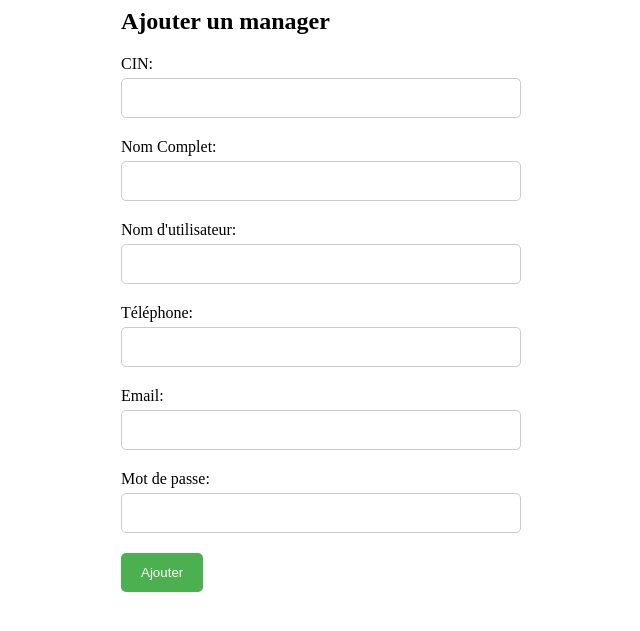
After one commit to gir-yay/BDD, a Django app: page /ajouter-admin/ in a window 1280 px wide. The commit adds this page. Shown: the top 631 px of the page, without its empty margins (319-959 px from the left). Run offline with Django 4.2, Linux system fonts and the light colour scheme.

Commit message:
ajouter admin

```diff
--- a/DB_project/DB_project/urls.py
+++ b/DB_project/DB_project/urls.py
@@ -15,7 +15,8 @@ Including another URLconf
 """
 from django.contrib import admin
 from django.urls import path
-from appCar.views import home, ajouter_voiture,dashboard,our_managers,our_admins,modifier_manager,supprimer_manager,ajouter_manager,dashboard_manager,login_view,logout_view,our_clients,our_cars,our_reservations
+from appCar.views import home, ajouter_voiture,dashboard,our_managers,our_admins,modifier_manager,supprimer_manager,ajouter_manager,dashboard_manager,login_view,logout_view,our_clients,our_cars,our_reservations, ajouter_admin
+
 
 
 urlpatterns = [
@@ -36,6 +37,8 @@ urlpatterns = [
     # URL pour la suppression d'un gestionnaire
     path('supprimer-manager/<str:manager_cin>/', supprimer_manager, name='supprimer_manager'),
     path('ajouter-manager/', ajouter_manager, name='ajouter_manager'),
+    path('ajouter-admin/', ajouter_admin, name='ajouter_admin'),
+
 
 
 
--- a/DB_project/appCar/forms.py
+++ b/DB_project/appCar/forms.py
@@ -1,13 +1,21 @@
 from django import forms
 from .models import Car
 from .models import Manager
+from .models import Administrator
 
 
 class VoitureForm(forms.ModelForm):
     class Meta:
         model = Car
         fields = '__all__'
+
 class ManagerForm(forms.ModelForm):
     class Meta:
         model = Manager
         fields = '__all__'
+
+
+class AdminForm(forms.ModelForm):
+    class Meta:
+        model = Administrator
+        fields = '__all__'
--- a/DB_project/appCar/views.py
+++ b/DB_project/appCar/views.py
@@ -16,6 +16,7 @@ from django.contrib.auth.hashers import check_password
 from django.contrib.auth.decorators import login_required
 from django.contrib.auth import logout
 from pymongo import MongoClient
+from .forms import AdminForm
 
 # Configuration de la connexion à MongoDB
 client = MongoClient('localhost', 27017)
@@ -179,6 +180,15 @@ def ajouter_manager(request):
         form = ManagerForm()
     return render(request, 'ajouter_manager.html', {'form': form})
 
+def ajouter_admin(request):
+    if request.method == 'POST':
+        form = AdminForm(request.POST)
+        if form.is_valid():
+            form.save()
+            return redirect('our_admins')  # Rediriger vers le tableau de bord après l'ajout
+    else:
+        form = AdminForm()
+    return render(request, 'ajouter_admin.html', {'form': form})
 
 
 def ajouter_voiture(request):
--- /dev/null
+++ b/DB_project/templates/ajouter_admin.html
@@ -0,0 +1,41 @@
+{% load static %}
+
+<link
+	rel="stylesheet"
+	type="text/css"
+	href="{% static 'css/ajouter_manager.css' %}"
+/>
+
+<div class="form-container">
+	<h2>Ajouter un manager</h2>
+	<form method="post">
+		{% csrf_token %}
+		<div class="form-group">
+			<label for="cin">CIN:</label>
+			<input type="text" id="cin" name="cin" />
+		</div>
+		<div class="form-group">
+			<label for="name">Nom Complet:</label>
+			<input type="text" id="name" name="name" required />
+		</div>
+
+		<div class="form-group">
+			<label for="username">Nom d'utilisateur:</label>
+			<input type="text" id="username" name="username" required />
+		</div>
+		<div class="form-group">
+			<label for="phone">Téléphone:</label>
+			<input type="text" id="phone" name="phone" required />
+		</div>
+		<div class="form-group">
+			<label for="email">Email:</label>
+			<input type="email" id="email" name="email" required />
+		</div>
+		<div class="form-group">
+			<label for="password">Mot de passe:</label>
+			<input type="password" id="password" name="password" required />
+		</div>
+
+		<button type="submit" class="btn">Ajouter</button>
+	</form>
+</div>
--- a/DB_project/templates/our_managers.html
+++ b/DB_project/templates/our_managers.html
@@ -25,7 +25,7 @@
 		<a href="#" class="brand">
 
 			<i class="bx ri-open-arm-fill "></i>
-			<span class="text">CarBook</span>
+			<span class="text">Vroum</span>
 		</a>
 		<ul class="side-menu top">
 			<li >
```
Also changed, not shown: DB_project/templates/our_admins.html (+9 -3 lines).
